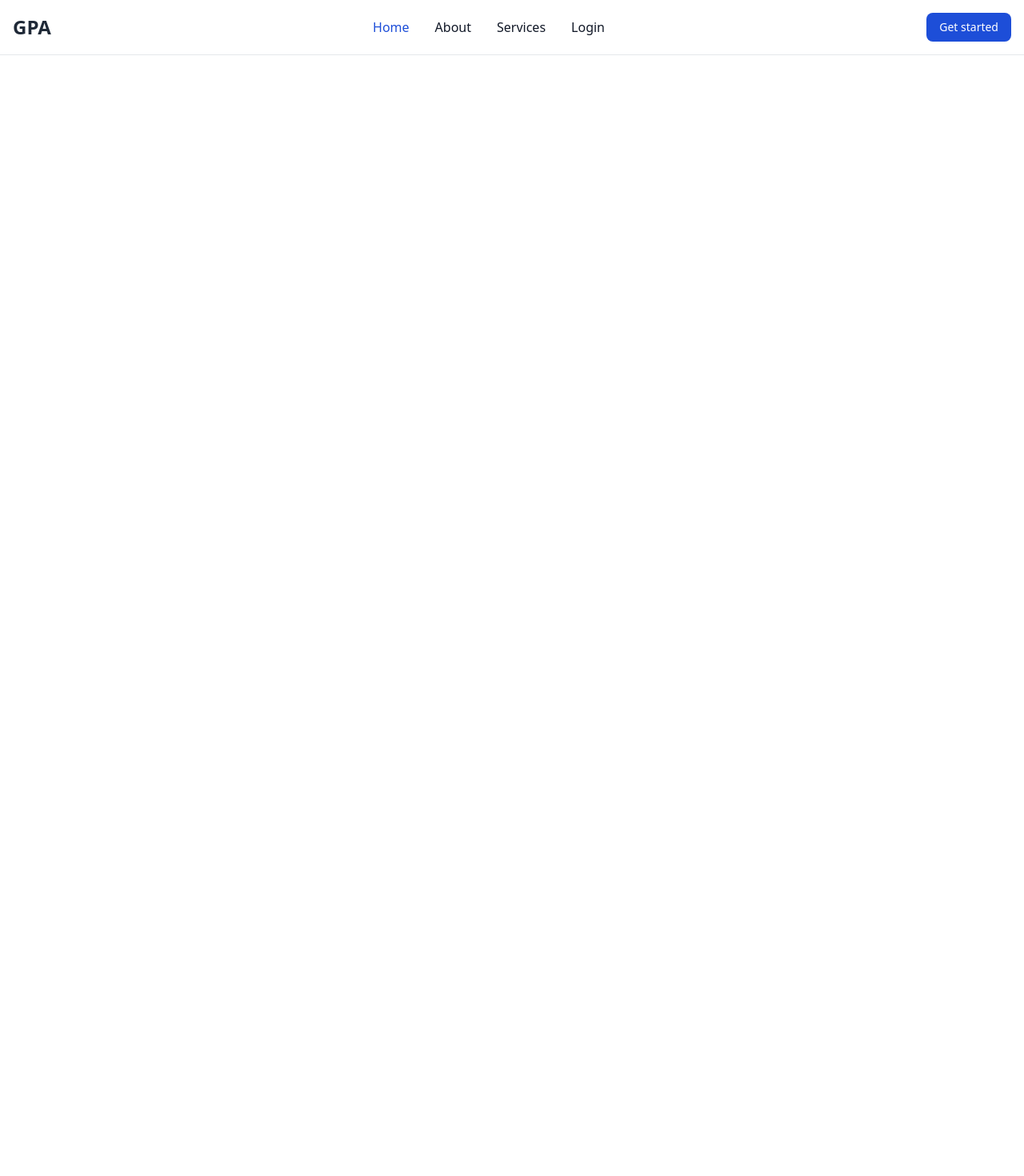
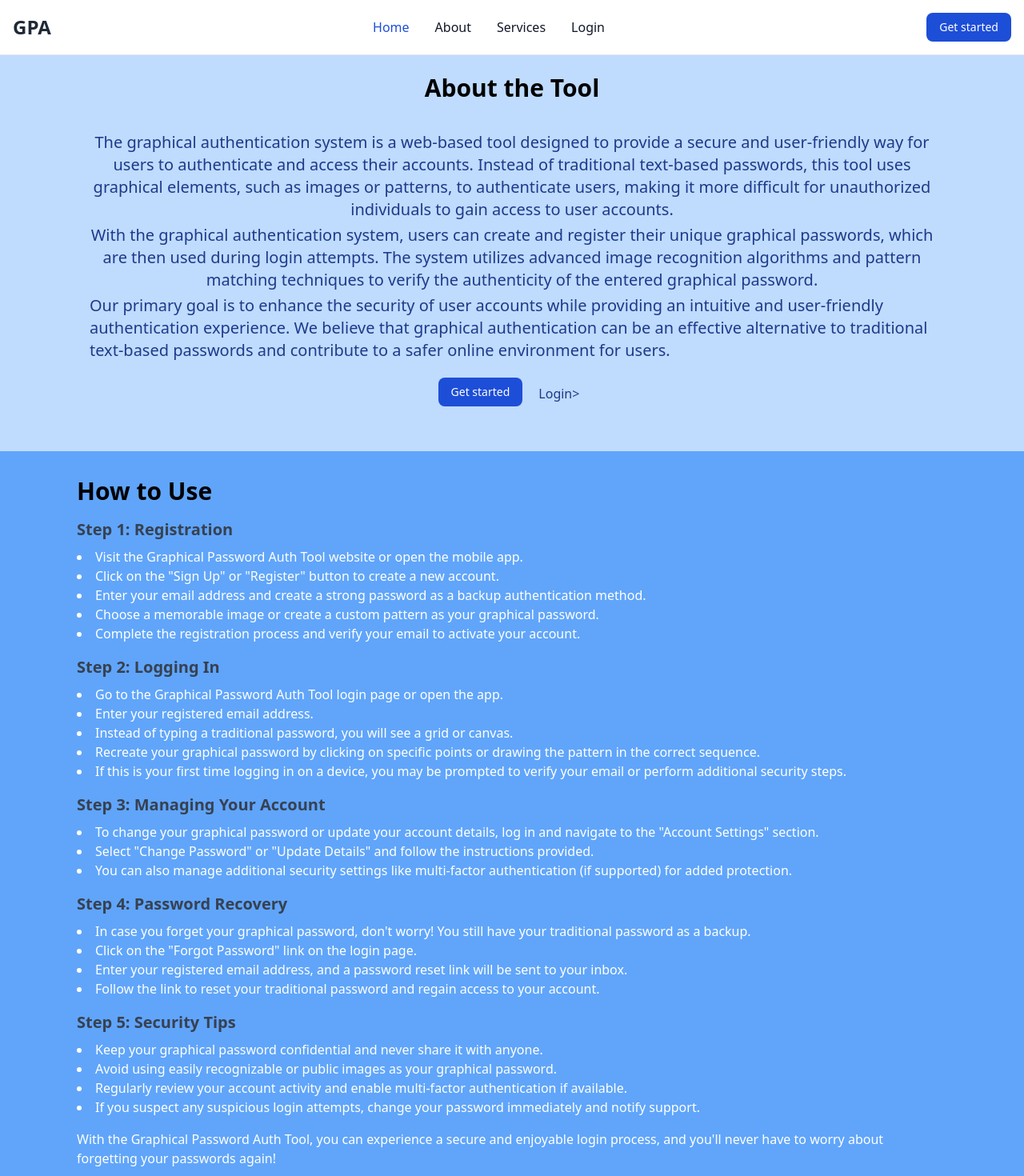
Before and after one commit to CodeDroid999/GPAuth, a React (Create React App) app in the folder client/: page / in a window 1280 px wide. Shown: the top 1470 px of the page at 80% size. Before the commit the page ends 800 px from the top, so only its background shows below. Built offline with nearby package versions, Linux system fonts and the light colour scheme.

Commit message:
add components

```diff
--- a/client/src/components/home/Home.jsx
+++ b/client/src/components/home/Home.jsx
@@ -1,17 +1,89 @@
 import React from "react";
-import { PixelSelect } from "../pixelSelect";
 import { Canvas } from "../canvas"
 
-const DIMENSION = 500;
-const SELECTION_RESOLUTION = 5;  // 1 * 1
-// const IMAGE = `https://random.imagecdn.app/${DIMENSION}/${DIMENSION}`;
-const IMAGE = `https://picsum.photos/${DIMENSION}`;
+
 
 
 function Home() {
   return (
 
-      <Canvas />
+      <div>
+        <div className="flex  flex-col justify-center items-center w-full h-100vh">
+                        <div className="bg-blue-200 p-8 px-20 ">
+                <div className="relative isolate px-6 pt-10 lg:px-8">
+                    <h2 className="text-3xl text-center p-5 font-semibold mb-4 text-black">About the Tool</h2>
+                    <p className="text-xl text-blue-900 text-center">
+                        The graphical authentication system is a web-based tool designed to provide a secure and user-friendly way for users to authenticate and access their accounts. Instead of traditional text-based passwords, this tool uses graphical elements, such as images or patterns, to authenticate users, making it more difficult for unauthorized individuals to gain access to user accounts.
+                    </p>
+                    <p className="text-xl text-blue-900 text-center w-full mt-1">
+                        With the graphical authentication system, users can create and register their unique graphical passwords, which are then used during login attempts. The system utilizes advanced image recognition algorithms and pattern matching techniques to verify the authenticity of the entered graphical password.
+                    </p>
+                    <p className="text-xl text-blue-900 mt-1">
+                        Our primary goal is to enhance the security of user accounts while providing an intuitive and user-friendly authentication experience. We believe that graphical authentication can be an effective alternative to traditional text-based passwords and contribute to a safer online environment for users.
+                    </p>
+                    <div class="flex md:order-2 p-5 justify-center align-center">
+                    <a href="/register"><button type="button" class="text-white  bg-blue-700 hover:bg-blue-800 focus:ring-4 focus:outline-none focus:ring-blue-300 font-medium rounded-lg text-sm px-4 py-2 text-center mr-3 ml-3 md:mr-0 dark:bg-blue-600 dark:hover:bg-blue-700 dark:focus:ring-blue-800">Get started</button></a>
+                    <a href="/login" class="text-blue-900 text-bold mx-3 p-2">Login></a>
+      </div>
+                </div>
+            </div>
+        </div>
+      <section className="py-8 px-24 bg-blue-400">
+      <h2 className="text-3xl font-semibold mb-4 text-black">How to Use</h2>
+      <div className="space-y-4">
+        <div className="space-y-2">
+          <h3 className="font-semibold text-gray-700 text-xl">Step 1: Registration</h3>
+          <ul className="text-white list-disc list-inside">
+            <li>Visit the Graphical Password Auth Tool website or open the mobile app.</li>
+            <li>Click on the "Sign Up" or "Register" button to create a new account.</li>
+            <li>Enter your email address and create a strong password as a backup authentication method.</li>
+            <li>Choose a memorable image or create a custom pattern as your graphical password.</li>
+            <li>Complete the registration process and verify your email to activate your account.</li>
+          </ul>
+        </div>
+        <div className="space-y-2">
+          <h3 className="font-semibold text-gray-700 text-xl">Step 2: Logging In</h3>
+          <ul className="text-white list-disc list-inside">
+            <li>Go to the Graphical Password Auth Tool login page or open the app.</li>
+            <li>Enter your registered email address.</li>
+            <li>Instead of typing a traditional password, you will see a grid or canvas.</li>
+            <li>Recreate your graphical password by clicking on specific points or drawing the pattern in the correct sequence.</li>
+            <li>If this is your first time logging in on a device, you may be prompted to verify your email or perform additional security steps.</li>
+          </ul>
+        </div>
+        <div className="space-y-2">
+          <h3 className="font-semibold text-gray-700 text-xl">Step 3: Managing Your Account</h3>
+          <ul className="text-white list-disc list-inside">
+            <li>To change your graphical password or update your account details, log in and navigate to the "Account Settings" section.</li>
+            <li>Select "Change Password" or "Update Details" and follow the instructions provided.</li>
+            <li>You can also manage additional security settings like multi-factor authentication (if supported) for added protection.</li>
+          </ul>
+        </div>
+        <div className="space-y-2">
+          <h3 className="font-semibold text-gray-700 text-xl">Step 4: Password Recovery</h3>
+          <ul className="text-white list-disc list-inside">
+            <li>In case you forget your graphical password, don't worry! You still have your traditional password as a backup.</li>
+            <li>Click on the "Forgot Password" link on the login page.</li>
+            <li>Enter your registered email address, and a password reset link will be sent to your inbox.</li>
+            <li>Follow the link to reset your traditional password and regain access to your account.</li>
+          </ul>
+        </div>
+        <div className="space-y-2">
+          <h3 className="font-semibold text-gray-700 text-xl">Step 5: Security Tips</h3>
+          <ul className="text-white list-disc list-inside">
+            <li>Keep your graphical password confidential and never share it with anyone.</li>
+            <li>Avoid using easily recognizable or public images as your graphical password.</li>
+            <li>Regularly review your account activity and enable multi-factor authentication if available.</li>
+            <li>If you suspect any suspicious login attempts, change your password immediately and notify support.</li>
+          </ul>
+        </div>
+        <p className="text-white">
+          With the Graphical Password Auth Tool, you can experience a secure and enjoyable login process, and you'll never have to worry about forgetting your passwords again!
+        </p>
+      </div>
+    </section>
+        <Canvas />
+      </div>
   );
 }
 
--- a/client/src/components/navbar/Navbar.jsx
+++ b/client/src/components/navbar/Navbar.jsx
@@ -2,9 +2,7 @@ import React from "react";
 
 function Navbar() {
   return (
-
-
-<nav class="bg-white dark:bg-gray-900 fixed w-full z-20 top-0 left-0 border-b border-gray-200 dark:border-gray-600">
+    <nav class="bg-white dark:bg-gray-900 fixed w-full z-20 top-0 left-0 border-b border-gray-200 dark:border-gray-600">
   <div class="max-w-screen-xl flex flex-wrap items-center justify-between mx-auto p-4">
   <a href="/" class="flex items-center">
       <span class="self-center text-2xl font-semibold whitespace-nowrap dark:text-white">GPA</span>
@@ -24,10 +22,10 @@ function Navbar() {
         <a href="/" class="block py-2 pl-3 pr-4 text-white bg-blue-700 rounded md:bg-transparent md:text-blue-700 md:p-0 md:dark:text-blue-500" aria-current="page">Home</a>
       </li>
       <li>
-        <a href="#" class="block py-2 pl-3 pr-4 text-gray-900 rounded hover:bg-gray-100 md:hover:bg-transparent md:hover:text-blue-700 md:p-0 md:dark:hover:text-blue-500 dark:text-white dark:hover:bg-gray-700 dark:hover:text-white md:dark:hover:bg-transparent dark:border-gray-700">About</a>
+        <a href="/" class="block py-2 pl-3 pr-4 text-gray-900 rounded hover:bg-gray-100 md:hover:bg-transparent md:hover:text-blue-700 md:p-0 md:dark:hover:text-blue-500 dark:text-white dark:hover:bg-gray-700 dark:hover:text-white md:dark:hover:bg-transparent dark:border-gray-700">About</a>
       </li>
       <li>
-        <a href="#" class="block py-2 pl-3 pr-4 text-gray-900 rounded hover:bg-gray-100 md:hover:bg-transparent md:hover:text-blue-700 md:p-0 md:dark:hover:text-blue-500 dark:text-white dark:hover:bg-gray-700 dark:hover:text-white md:dark:hover:bg-transparent dark:border-gray-700">Services</a>
+        <a href="/" class="block py-2 pl-3 pr-4 text-gray-900 rounded hover:bg-gray-100 md:hover:bg-transparent md:hover:text-blue-700 md:p-0 md:dark:hover:text-blue-500 dark:text-white dark:hover:bg-gray-700 dark:hover:text-white md:dark:hover:bg-transparent dark:border-gray-700">Services</a>
       </li>
       <li>
         <a href="/login" class="block py-2 pl-3 pr-4 text-gray-900 rounded hover:bg-gray-100 md:hover:bg-transparent md:hover:text-blue-700 md:p-0 md:dark:hover:text-blue-500 dark:text-white dark:hover:bg-gray-700 dark:hover:text-white md:dark:hover:bg-transparent dark:border-gray-700">Login</a>
@@ -36,9 +34,7 @@ function Navbar() {
   </div>
   </div>
 </nav>
-
-
-    );
+);
 }
 
 export default Navbar;
```
Also changed, not shown: 2 other files (tests, documents, lock files or other folders).
